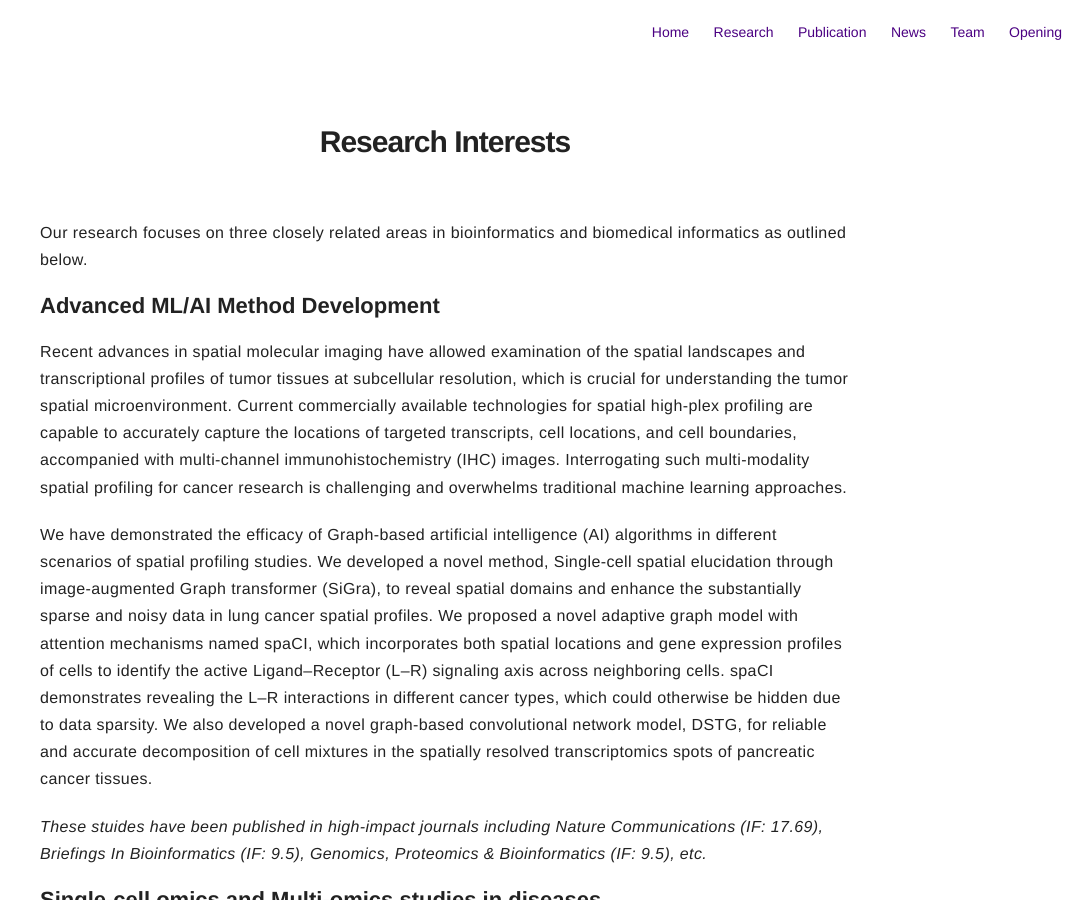
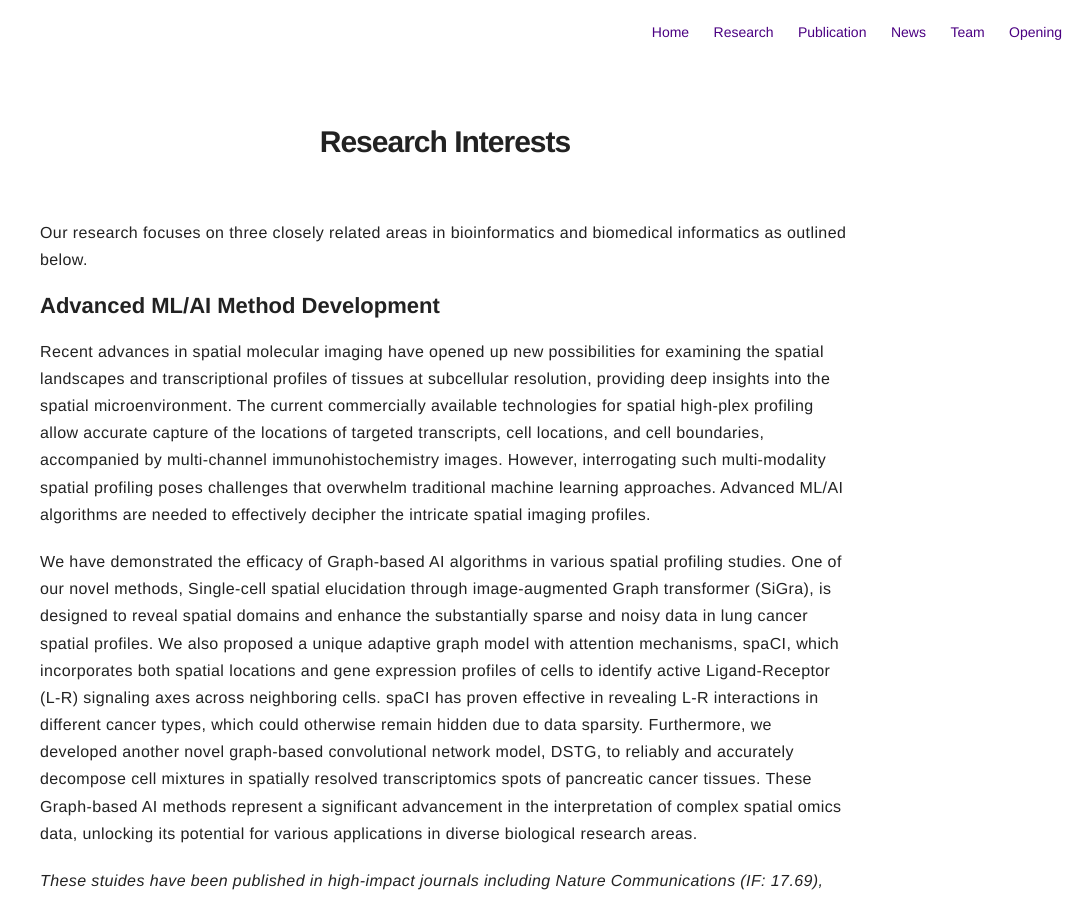
Before and after one commit to QSong-github/SongLab, a Jekyll site: the page built from pages/research.md, in a window 1280 px wide and 900 px high. Shown: the whole window, without its empty margins (195-1280 px from the left). Built offline with Jekyll 4.4.1, drawn with Linux system fonts in a browser that asks for light colours.

Commit message:
Update research.md

```diff
--- a/pages/research.md
+++ b/pages/research.md
@@ -9,9 +9,9 @@ Our research focuses on three closely related areas in bioinformatics and biomed
 
 ## Advanced ML/AI Method Development
 
-Recent advances in spatial molecular imaging have allowed examination of the spatial landscapes and transcriptional profiles of tumor tissues at subcellular resolution, which is crucial for understanding the tumor spatial microenvironment. Current commercially available technologies for spatial high-plex profiling are capable to accurately capture the locations of targeted transcripts, cell locations, and cell boundaries, accompanied with multi-channel immunohistochemistry (IHC) images. Interrogating such multi-modality spatial profiling for cancer research is challenging and overwhelms traditional machine learning approaches.
+Recent advances in spatial molecular imaging have opened up new possibilities for examining the spatial landscapes and transcriptional profiles of tissues at subcellular resolution, providing deep insights into the spatial microenvironment. The current commercially available technologies for spatial high-plex profiling allow accurate capture of the locations of targeted transcripts, cell locations, and cell boundaries, accompanied by multi-channel immunohistochemistry images. However, interrogating such multi-modality spatial profiling poses challenges that overwhelm traditional machine learning approaches. Advanced ML/AI algorithms are needed to effectively decipher the intricate spatial imaging profiles.
 
-We have demonstrated the efficacy of Graph-based artificial intelligence (AI) algorithms in different scenarios of spatial profiling studies. We developed a novel method, Single-cell spatial elucidation through image-augmented Graph transformer (SiGra), to reveal spatial domains and enhance the substantially sparse and noisy data in lung cancer spatial profiles. We proposed a novel adaptive graph model with attention mechanisms named spaCI, which incorporates both spatial locations and gene expression profiles of cells to identify the active Ligand–Receptor (L–R) signaling axis across neighboring cells. spaCI demonstrates revealing the L–R interactions in different cancer types, which could otherwise be hidden due to data sparsity. We also developed a novel graph-based convolutional network model, DSTG, for reliable and accurate decomposition of cell mixtures in the spatially resolved transcriptomics spots of pancreatic cancer tissues.
+We have demonstrated the efficacy of Graph-based AI algorithms in various spatial profiling studies. One of our novel methods, Single-cell spatial elucidation through image-augmented Graph transformer (SiGra), is designed to reveal spatial domains and enhance the substantially sparse and noisy data in lung cancer spatial profiles. We also proposed a unique adaptive graph model with attention mechanisms, spaCI, which incorporates both spatial locations and gene expression profiles of cells to identify active Ligand-Receptor (L-R) signaling axes across neighboring cells. spaCI has proven effective in revealing L-R interactions in different cancer types, which could otherwise remain hidden due to data sparsity. Furthermore, we developed another novel graph-based convolutional network model, DSTG, to reliably and accurately decompose cell mixtures in spatially resolved transcriptomics spots of pancreatic cancer tissues. These Graph-based AI methods represent a significant advancement in the interpretation of complex spatial omics data, unlocking its potential for various applications in diverse biological research areas.
 
 _These stuides have been published in high-impact journals including Nature Communications (IF: 17.69), Briefings In Bioinformatics (IF: 9.5), Genomics, Proteomics & Bioinformatics (IF: 9.5), etc._
 
```
